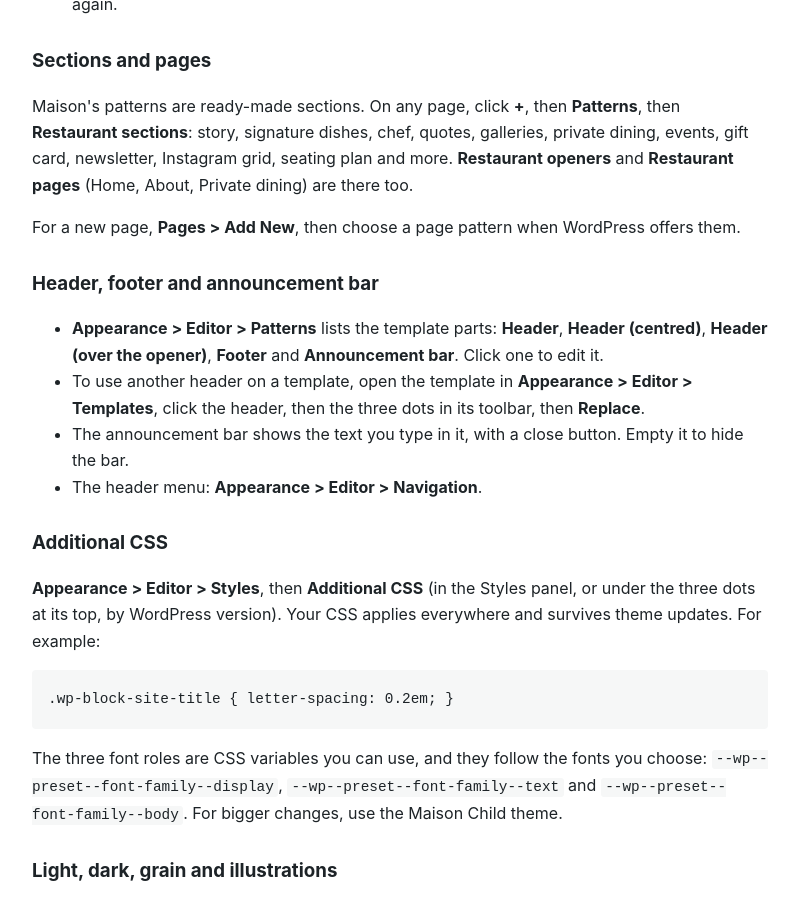
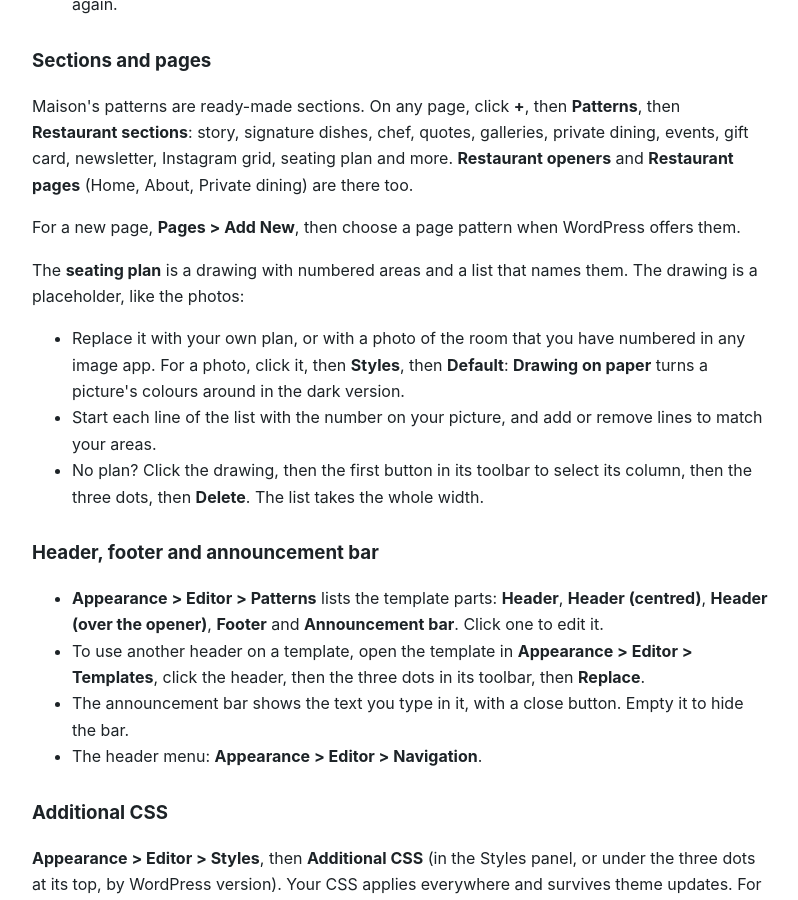
Before and after one commit to IfeanyiIbekwe/ifeanyiibekwe.github.io, a Jekyll site: the page inkandserif/maison/guide/index.html, which Jekyll copies as it is, in a window 1280 px wide and 900 px high, scrolled down 5668 px. Shown: the whole window, without its empty margins (240-1038 px from the left). Built offline with Jekyll 4.4.1, drawn with Linux system fonts in a browser that asks for light colours.

Commit message:
Ink & Serif: Maison's seating plan, readable in the film and the guide
The walkthrough film scrolls the private dining page, whose drawing showed
its numbers as black dots; re-taken with the fixed drawing. The Maison
guide gains a short note on the seating plan: a placeholder like the
photos, how to use your own plan or photo, and keeping only the list.

Co-Authored-By: Claude Opus 5.5 <noreply@anthropic.com>
Claude-Session: https://claude.ai/code/session_0114esY1qZ3jGLfGfChCPSVJ

```diff
--- a/inkandserif/maison/guide/index.html
+++ b/inkandserif/maison/guide/index.html
@@ -71,6 +71,8 @@ table{border-collapse:collapse;width:100%;font-size:.95em;margin:1rem 0}th,td{te
 <h3 id="sections-and-pages">Sections and pages</h3>
 <p>Maison's patterns are ready-made sections. On any page, click <strong>+</strong>, then <strong>Patterns</strong>, then <strong>Restaurant sections</strong>: story, signature dishes, chef, quotes, galleries, private dining, events, gift card, newsletter, Instagram grid, seating plan and more. <strong>Restaurant openers</strong> and <strong>Restaurant pages</strong> (Home, About, Private dining) are there too.</p>
 <p>For a new page, <strong>Pages &gt; Add New</strong>, then choose a page pattern when WordPress offers them.</p>
+<p>The <strong>seating plan</strong> is a drawing with numbered areas and a list that names them. The drawing is a placeholder, like the photos:</p>
+<ul><li>Replace it with your own plan, or with a photo of the room that you have numbered in any image app. For a photo, click it, then <strong>Styles</strong>, then <strong>Default</strong>: <strong>Drawing on paper</strong> turns a picture's colours around in the dark version.</li><li>Start each line of the list with the number on your picture, and add or remove lines to match your areas.</li><li>No plan? Click the drawing, then the first button in its toolbar to select its column, then the three dots, then <strong>Delete</strong>. The list takes the whole width.</li></ul>
 <h3 id="header-footer-and-announcement-bar">Header, footer and announcement bar</h3>
 <ul><li><strong>Appearance &gt; Editor &gt; Patterns</strong> lists the template parts: <strong>Header</strong>, <strong>Header (centred)</strong>, <strong>Header (over the opener)</strong>, <strong>Footer</strong> and <strong>Announcement bar</strong>. Click one to edit it.</li><li>To use another header on a template, open the template in <strong>Appearance &gt; Editor &gt; Templates</strong>, click the header, then the three dots in its toolbar, then <strong>Replace</strong>.</li><li>The announcement bar shows the text you type in it, with a close button. Empty it to hide the bar.</li><li>The header menu: <strong>Appearance &gt; Editor &gt; Navigation</strong>.</li></ul>
 <h3 id="additional-css">Additional CSS</h3>
```
Also changed, not shown: inkandserif/video/maison-walkthrough-poster.jpg, 2 other files.
